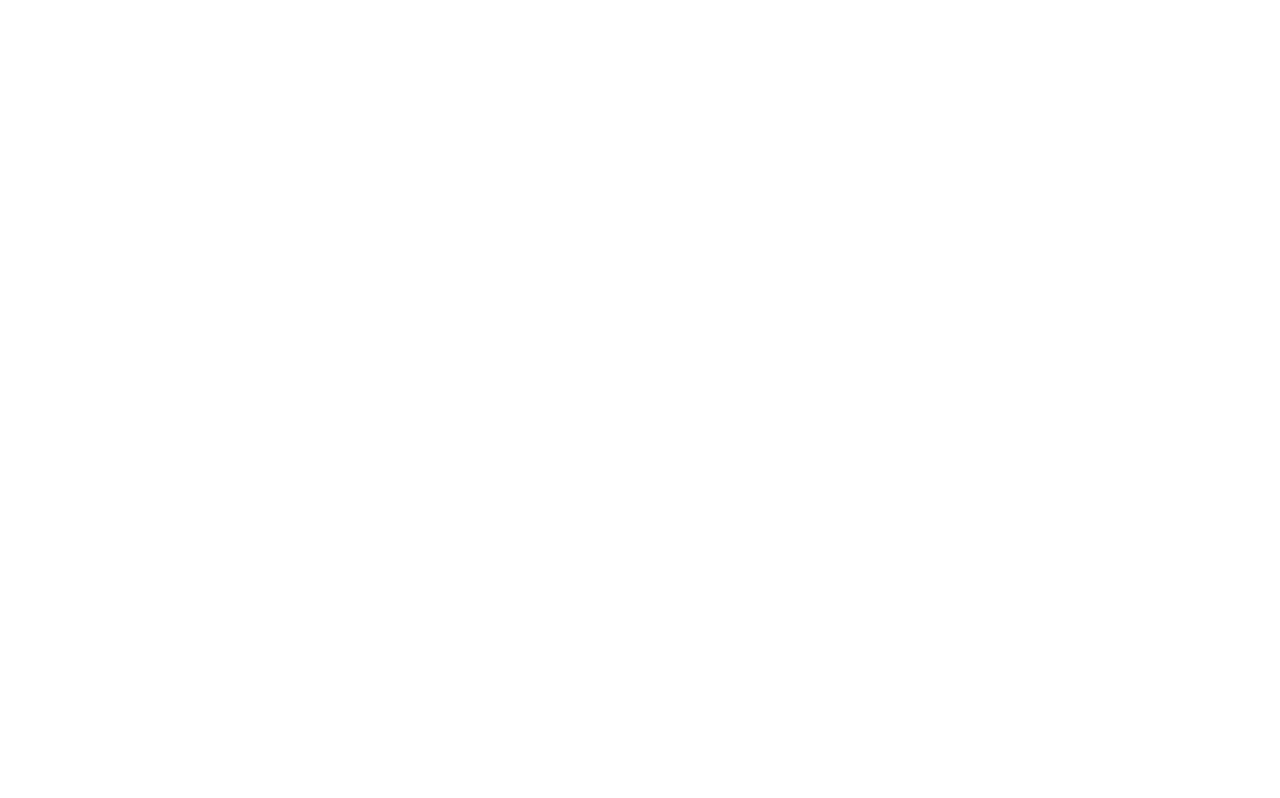
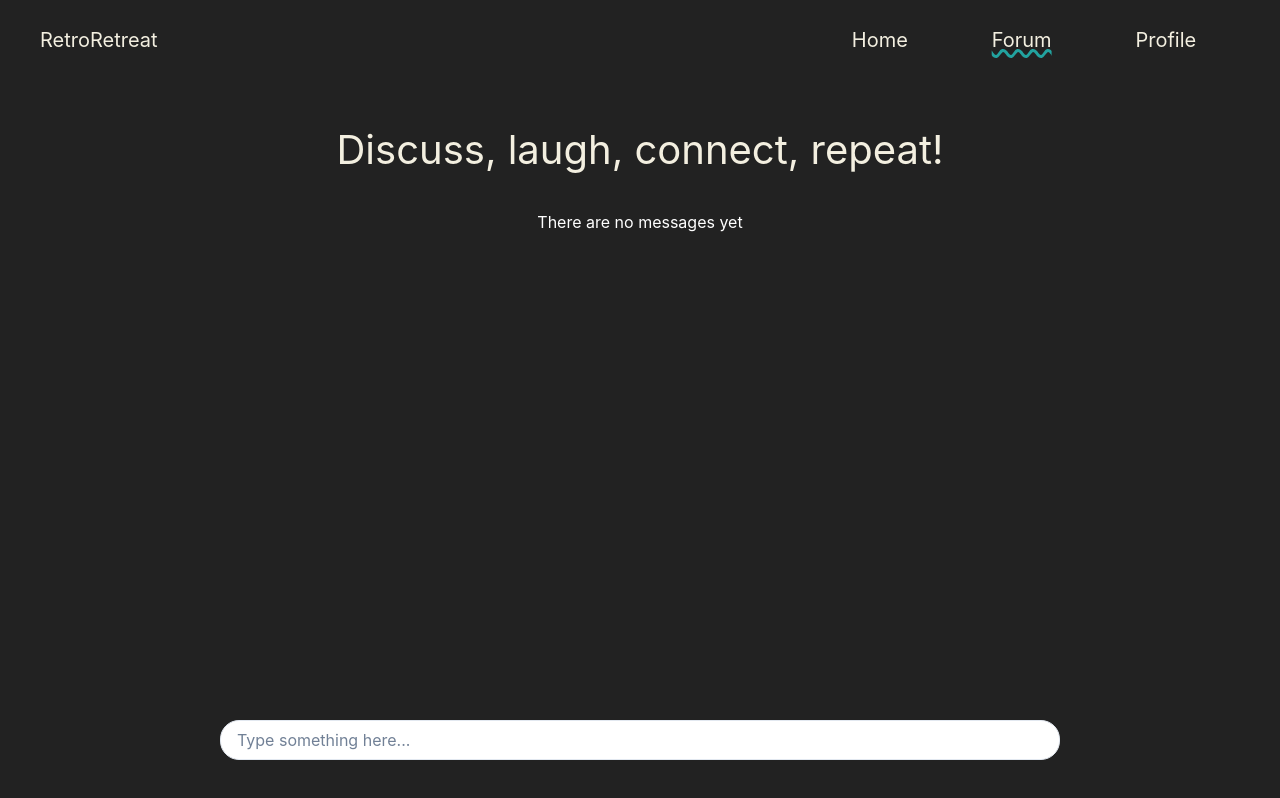
Before and after one commit to University-Projectss/Software-Development-Methods, a React (Create React App) app in the folder frontend/: page /forum in a window 1280 px wide. Before the commit this address had no page. Built offline with nearby package versions, Linux system fonts and the light colour scheme; sample sign-in values are in the browser's storage.

Commit message:
Done FE on forum page

```diff
--- /dev/null
+++ b/frontend/src/components/Forum/index.tsx
@@ -0,0 +1,72 @@
+import { Flex, Input, Text, VStack } from "@chakra-ui/react";
+import { useContext, useState } from "react";
+import { UserContext } from "../../App";
+import { NavBar } from "../NavBar";
+import { MessageInterface } from "./types";
+
+export const Forum = () => {
+  const userContext = useContext(UserContext);
+  console.log(userContext);
+
+  const [messages, setMessages] = useState<MessageInterface[]>([]);
+  const [currentMessage, setCurrentMessage] = useState<string>("");
+
+  const handleInputChage = (e: React.ChangeEvent<HTMLInputElement>) => {
+    setCurrentMessage(e.target.value);
+  };
+
+  const handleInputKeyDown = (e: React.KeyboardEvent<HTMLInputElement>) => {
+    if (e.key === "Enter") {
+      //submit the answer
+      setMessages([
+        { username: userContext.user.username, text: currentMessage },
+        ...messages,
+      ]);
+      setCurrentMessage("");
+    }
+  };
+
+  return (
+    <>
+      <NavBar selection={2} />
+      <Flex
+        direction="column"
+        backgroundColor="#222222"
+        height="90vh"
+        width="100vw"
+        align="center"
+        justify="space-between"
+        padding="10"
+      >
+        <Text color="#F3EFE0" fontSize={40}>
+          Discuss, laugh, connect, repeat!
+        </Text>
+        <VStack height="60vh" width="90%" align="left">
+          {messages.length > 0 ? (
+            messages.map((m, i) => {
+              return (
+                <Flex key={i} paddingBottom="10px" color="white">
+                  <Text fontWeight="bold">{m.username}: &nbsp;</Text>
+                  <Text>{m.text}</Text>
+                </Flex>
+              );
+            })
+          ) : (
+            <Text color="white" alignSelf="center">
+              There are no messages yet
+            </Text>
+          )}
+        </VStack>
+        <Input
+          width="70%"
+          backgroundColor="white"
+          borderRadius={19}
+          placeholder="Type something here..."
+          value={currentMessage}
+          onChange={handleInputChage}
+          onKeyDown={handleInputKeyDown}
+        />
+      </Flex>
+    </>
+  );
+};
--- /dev/null
+++ b/frontend/src/components/Forum/types.ts
@@ -0,0 +1,4 @@
+export interface MessageInterface {
+  username: string;
+  text: string;
+}
--- a/frontend/src/components/Login/index.tsx
+++ b/frontend/src/components/Login/index.tsx
@@ -1,10 +1,12 @@
 import { Button, Flex, Input, Text } from "@chakra-ui/react";
-import { useEffect, useState } from "react";
+import { useContext, useEffect, useState } from "react";
 import { useNavigate } from "react-router-dom";
+import { UserContext } from "../../App";
 import { apiClient } from "../Utils/apiClient";
 import { RegisterUserInterface } from "./types";
 
 export const Login = () => {
+  const userContext = useContext(UserContext);
   const [registerUser, setRegisterUser] = useState<RegisterUserInterface>({
     username: "",
     password: "",
@@ -22,6 +24,7 @@
 
     localStorage.setItem("token", "token");
     navigate("/");
+    userContext.setUser({ username: registerUser.username });
 
     // apiClient
     //   .post(`/api/User/${login ? "login-user" : "create-user"}`, {
--- a/frontend/src/components/NavBar/index.tsx
+++ b/frontend/src/components/NavBar/index.tsx
@@ -30,7 +30,9 @@
           textDecorationStyle="wavy"
           fontSize={20}
           color="#F3EFE0"
-          onClick={() => {navigate("/")}}
+          onClick={() => {
+            navigate("/");
+          }}
         >
           Home
         </Text>
@@ -42,6 +44,9 @@
           cursor="pointer"
           fontSize={20}
           color="#F3EFE0"
+          onClick={() => {
+            navigate("/forum");
+          }}
         >
           Forum
         </Text>
@@ -53,7 +58,9 @@
           cursor="pointer"
           fontSize={20}
           color="#F3EFE0"
-          onClick={() => {navigate("/profile")}}
+          onClick={() => {
+            navigate("/profile");
+          }}
         >
           Profile
         </Text>
--- a/frontend/src/components/Routes/RoutesComponent.tsx
+++ b/frontend/src/components/Routes/RoutesComponent.tsx
@@ -1,5 +1,6 @@
 import React from "react";
 import { Route, Routes } from "react-router-dom";
+import { Forum } from "../Forum";
 import { TicTacToe } from "../Games/TicTacToe";
 import { HomeComponent } from "../Home";
 import { Login } from "../Login";
@@ -14,6 +15,14 @@
         element={
           <ProtectedRoute>
             <HomeComponent />
+          </ProtectedRoute>
+        }
+      />
+      <Route
+        path="/forum"
+        element={
+          <ProtectedRoute>
+            <Forum />
           </ProtectedRoute>
         }
       />
--- a/frontend/src/components/Utils/useAuth.ts
+++ b/frontend/src/components/Utils/useAuth.ts
@@ -15,8 +15,6 @@
       .then((res) => {
         setUser({
           username: res.data.username,
-          mail: res.data.email,
-          id: res.data.id,
         });
 
         if (location.pathname === "/login") navigate("/");
--- a/frontend/src/types.ts
+++ b/frontend/src/types.ts
@@ -7,6 +7,4 @@
 
 export interface UserInterface {
   username: string;
-  mail: string;
-  id: string;
 }
```
Also changed, not shown: 1 other file (tests, documents, lock files or other folders).
